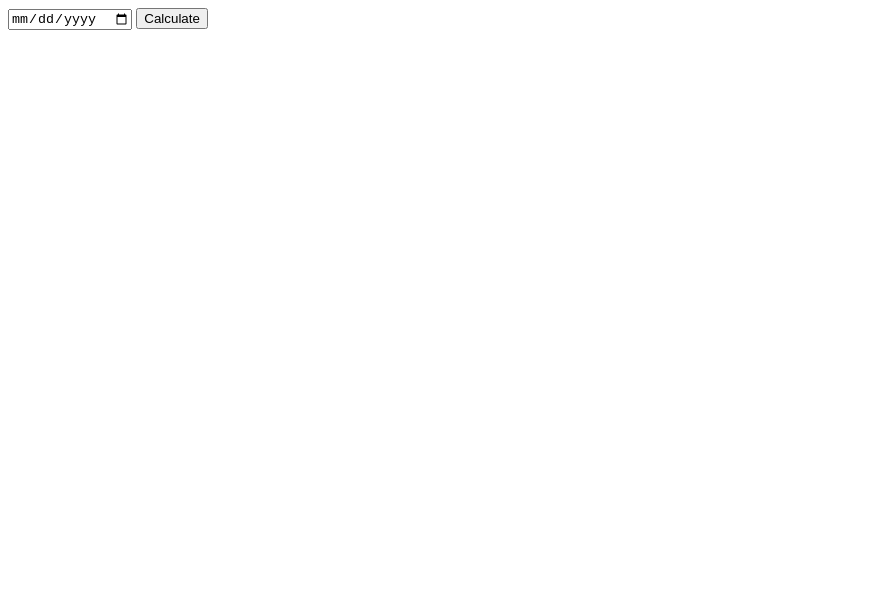
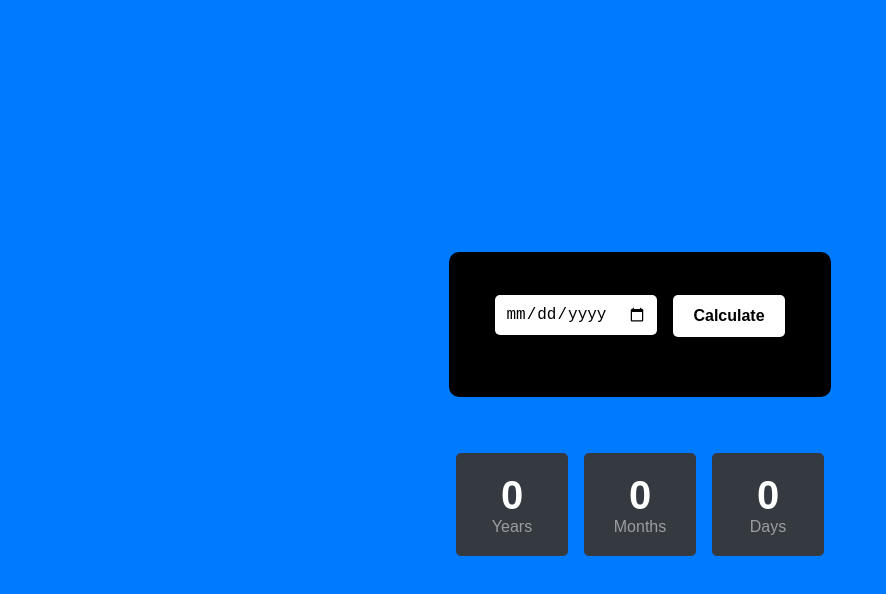
Before and after one commit to muhammadshah-45/class-Task-05, a plain HTML site: page index.html in a window 1280 px wide. Shown: the whole page, without its empty margins (0-886 px from the left). Drawn offline with Linux system fonts and the light colour scheme.

Commit message:
I style the container and body by css

```diff
--- a/app.js
+++ b/app.js
@@ -0,0 +1,33 @@
+
+var calculateBtn = document.getElementById("calculateBtn");
+calculateBtn.addEventListener("click",()=>{
+  console.log("button");
+
+  var inputDate = new Date(document.getElementById("dataInput").value)
+  var todayDate = new Date()
+  console.log(inputDate)
+  console.log(todayDate)
+
+  if(inputDate > todayDate){
+    alert("Please Select your birth date");
+    return;
+  }
+
+  // Years
+  var years = todayDate.getFullYear() - inputDate.getFullYear();
+  console.log(years)
+
+  //Months
+  var months = todayDate.getMonth() - inputDate.getMonth();
+
+  // Days
+  var days = todayDate.getDate() - inputDate.getDate();
+
+
+  if(days < 0 ){
+    months--;
+    days = days + new Date(todayDate.getFullYear(), todayDate.getMonth(),0).getDate()
+  }
+
+  document.getElementById("years").innerText = years;
+})
--- a/index.html
+++ b/index.html
@@ -4,6 +4,7 @@
     <meta charset="UTF-8">
     <meta name="viewport" content="width=device-width, initial-scale=1.0">
     <title>Calculator </title>
+    <link rel="stylesheet" href="style.css">
 </head>
 <body>
     <div class="container">
@@ -12,5 +13,21 @@
             <button id="calculateBtn">Calculate</button>
         </div>
     </div>
+        <!-- Result -->
+         <div class="result">
+            <div class="result-item">
+                <span id="years">0</span>
+                <span class="data">Years</span>
+            </div>
+            <div class="result-item">
+                <span id="months">0</span>
+                <span class="data">Months</span>
+            </div>
+            <div class="result-item">
+                <span id="days">0</span>
+                <span class="data">Days</span>
+            </div>
+         </div>
+         <script src="./app.js"></script>
 </body>
 </html>
--- a/style.css
+++ b/style.css
@@ -0,0 +1,74 @@
+body{
+    display: flex;
+    justify-content: center;
+    align-items: center;
+    flex-direction: column;
+
+    height: 100vh;
+    background-color: #007bff;
+    font-family: Arial, Helvetica, sans-serif;
+}
+
+.container {
+    width: 27%;
+    display: flex;
+    align-items: center;
+    justify-content: center;
+    background-color: #000;
+    padding: 40px 20px;
+    border-radius: 10px;
+    text-align: center;
+    margin-bottom: 3rem;
+}
+.data-input{
+    display: flex;
+    align-items: center;
+    gap: 1rem;
+    margin-bottom: 20px;
+    /* border: 2px solid greenyellow; */
+}
+input[type = "date"]{
+    padding: 10px;
+    font-size: 1rem;
+    border: none;
+    border-radius: 5px;
+}
+button {
+    padding: 12px 20px;
+    margin-top: 3px;
+    border: none;
+    border-radius: 5px;
+    background-color: white;
+    font-size: 1rem;
+    font-weight: 700;
+    cursor: pointer;
+}
+button:hover{
+    background-color: lightgray;
+}
+.result{
+    display: flex;
+}
+.result-item{
+    display: flex;
+    flex-direction: column;
+    /* font-size: 2rem; */
+    font-weight: 600;
+    color: white;
+    background-color: #343a40;
+    padding: 20px;
+   border-radius: 5px;
+   width: 72px;
+   margin: 8px;
+   align-items: center;
+}
+
+#years,#days,#months{
+    font-size: 2.5rem;
+
+}
+
+.data{
+    color: #9c9ea0;
+    font-weight: 400;
+}
```
